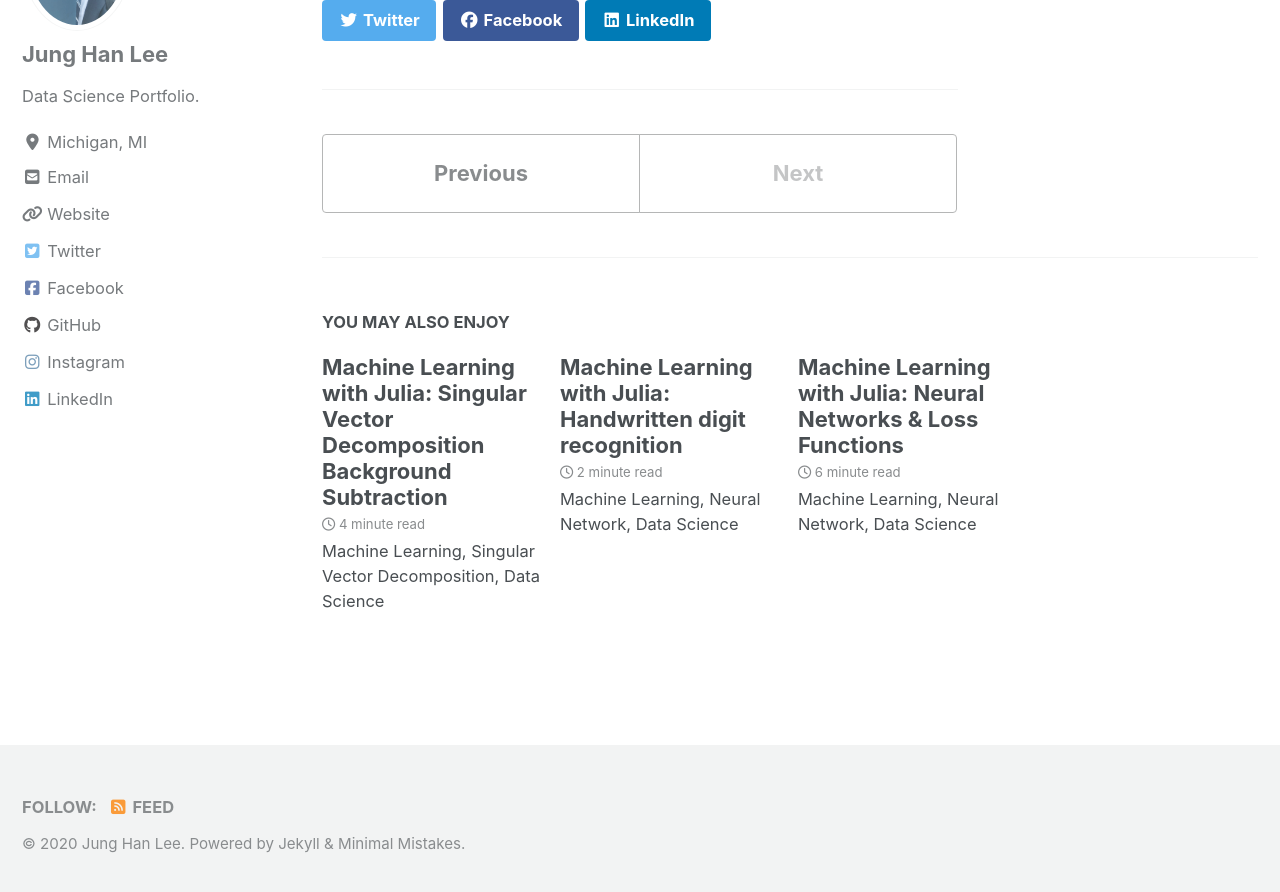
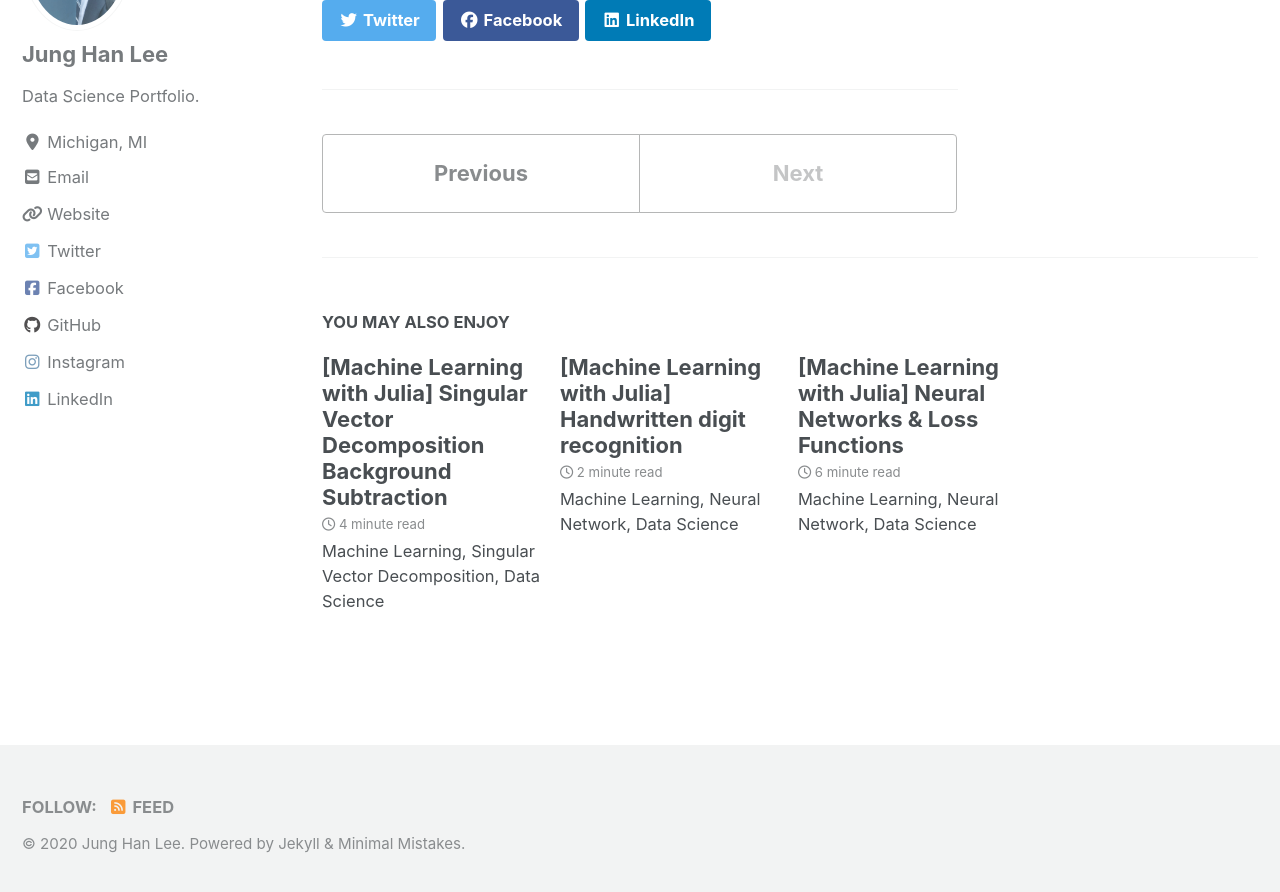
Before and after one commit to jung-han-lee/jung-han-lee.github.io, a Jekyll site: the page built from _posts/2020-01-19-svd2.md, in a window 1280 px wide and 900 px high, scrolled down 6096 px. Shown: the top 892 px of the window. Built offline with Jekyll 4.4.1, drawn with Linux system fonts in a browser that asks for light colours; cached includes are drawn as plain includes; nearby versions of some CDN libraries; formulas are drawn with MathJax 3; some of the changed text lies outside the part shown.

Commit message:
new github

```diff
--- a/_posts/2020-01-19-svd2.md
+++ b/_posts/2020-01-19-svd2.md
@@ -1,5 +1,5 @@
 ---
-title: "Machine Learning with Julia: Singular Vector Decomposition Matrix Completion"
+title: "[Machine Learning with Julia] Singular Vector Decomposition Matrix Completion"
 date: 2020-01-19
 tags: [machine learning, data science, neural network, svd]
 
```
Also changed, not shown: _posts/2020-01-14-neural1.md (+1 -1 lines), _posts/2020-01-18-handwriting1.md (+1 -1 lines), _posts/2020-01-18-svd1.md (+1 -1 lines).
